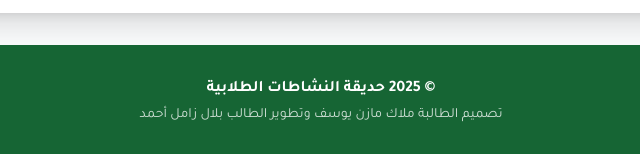
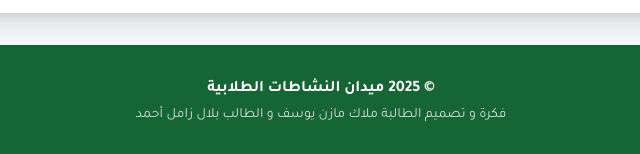
Before and after one commit to bilalcodes1/Garden, a plain HTML site: page index.html in a window 1280 px wide. Shown: the part 2070-2224 px from the top of the page, 319-959 px from the left. Drawn offline with nearby package versions, Linux system fonts and the light colour scheme.

Commit message:
Change title and footer text from 'حديقة' to 'ميدان'

```diff
--- a/index.html
+++ b/index.html
@@ -3,7 +3,7 @@
 <head>
     <meta charset="UTF-8">
     <meta name="viewport" content="width=device-width, initial-scale=1.0">
-    <title>حديقة النشاطات الطلابية - جامعة الأنبار</title>
+    <title>ميدان النشاطات الطلابية - جامعة الأنبار</title>
     <script src="https://cdn.tailwindcss.com"></script>
     <script src="https://unpkg.com/lucide@latest"></script>
     <style>
@@ -72,7 +72,7 @@
                             <i data-lucide="leaf" class="text-green-600 w-8 h-8"></i>
                         </div>
                         <div class="text-center">
-                            <h1 class="text-xl md:text-2xl font-bold">حديقة النشاطات الطلابية</h1>
+                            <h1 class="text-xl md:text-2xl font-bold">ميدان النشاطات الطلابية</h1>
                             <p class="text-green-100 text-sm">كلية علوم الحاسوب - جامعة الأنبار</p>
                         </div>
                     </div>
@@ -182,7 +182,7 @@
 
                     <div class="space-y-4 text-lg leading-relaxed text-gray-700 text-justify">
                         <p>
-                            تعد <span class="font-bold text-green-700">حديقة النشاطات الطلابية</span> في كلية علوم الحاسوب وتكنولوجيا المعلومات بجامعة الأنبار نموذجاً ملهماً للعمل التطوعي والإبداع الطلابي. انطلق هذا المشروع برؤية طموحة لتحويل المساحات الجامعية إلى بيئة تفاعلية صحية، حيث تتمازج التكنولوجيا مع الطبيعة.
+                            تعد <span class="font-bold text-green-700">ميدان النشاطات الطلابية</span> في كلية علوم الحاسوب وتكنولوجيا المعلومات بجامعة الأنبار نموذجاً ملهماً للعمل التطوعي والإبداع الطلابي. انطلق هذا المشروع برؤية طموحة لتحويل المساحات الجامعية إلى بيئة تفاعلية صحية، حيث تتمازج التكنولوجيا مع الطبيعة.
                         </p>
 
                         <div class="bg-green-50/60 p-4 rounded-xl border border-green-100 my-4">
@@ -211,8 +211,8 @@
         </main>
 
         <footer class="bg-green-800 text-white py-8 text-center mt-auto">
-            <p class="font-bold">© 2025 حديقة النشاطات الطلابية</p>
-            <p class="text-sm opacity-80 mt-1">تصميم الطالبة ملاك مازن يوسف وتطوير الطالب بلال زامل أحمد</p>
+            <p class="font-bold">© 2025 ميدان النشاطات الطلابية</p>
+            <p class="text-sm opacity-80 mt-1">فكرة و تصميم الطالبة ملاك مازن يوسف و الطالب بلال زامل أحمد</p>
         </footer>
 
         <div id="plant-modal" class="fixed inset-0 z-[100] hidden items-center justify-center p-2 sm:p-4">
```
